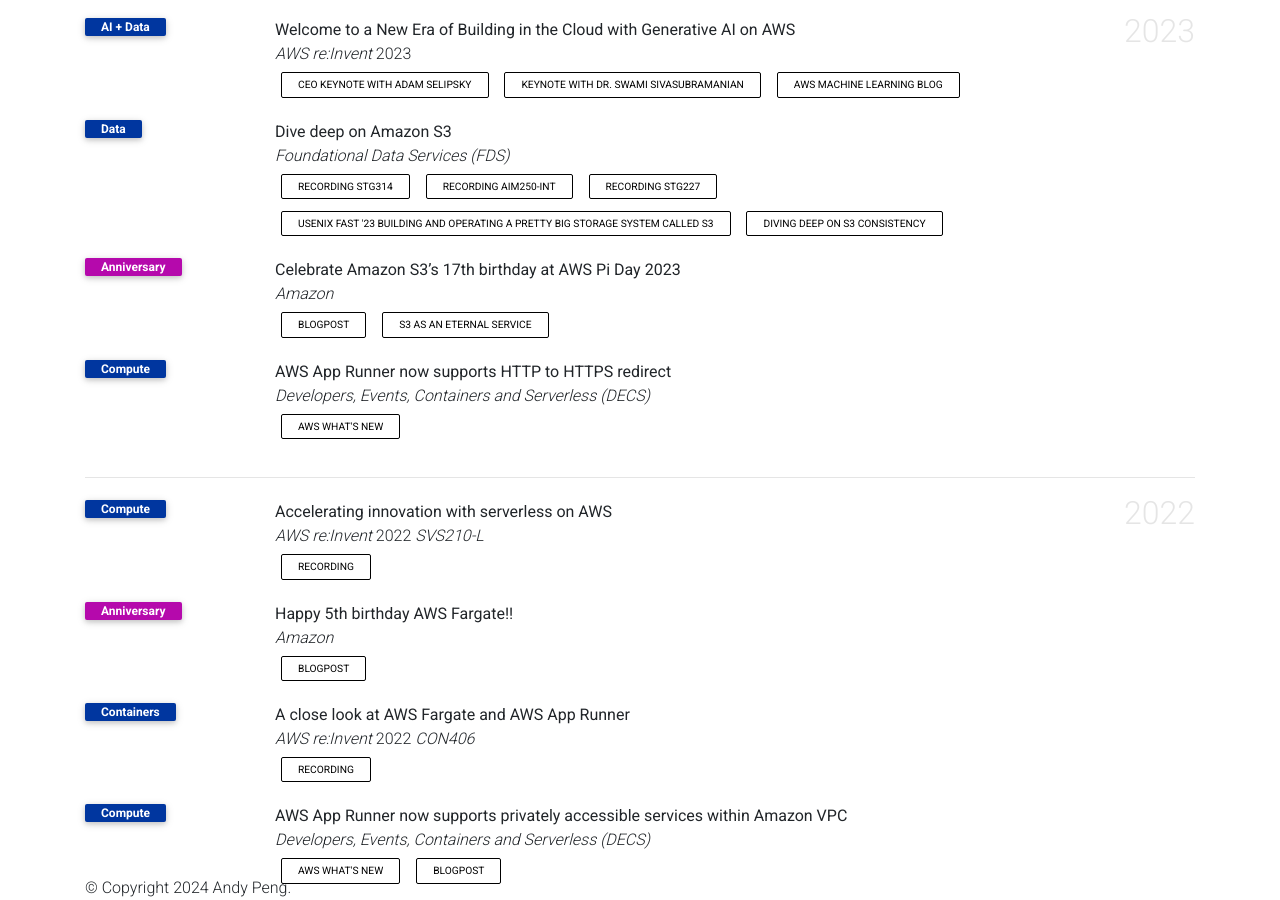
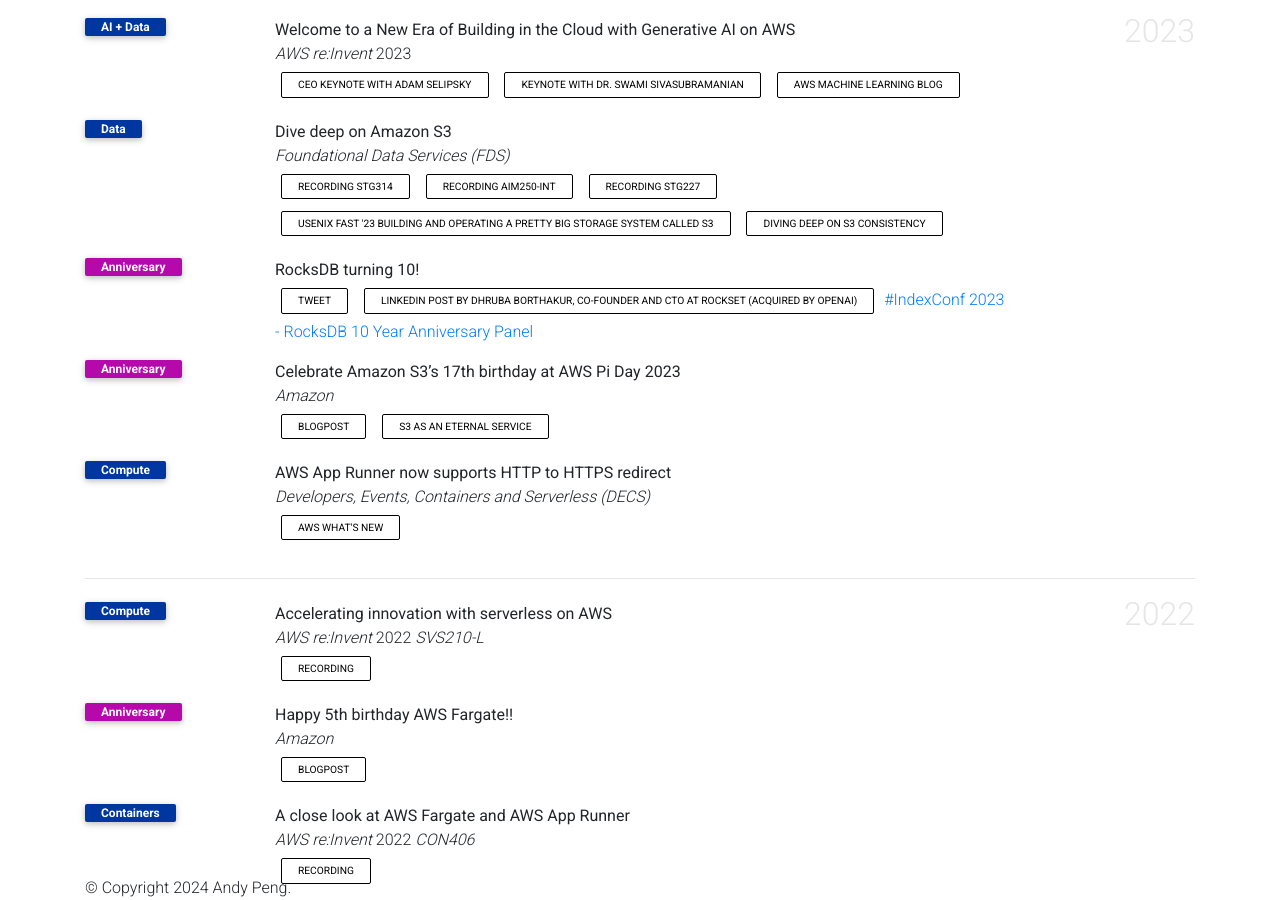
Before and after one commit to gfw001/gfw001.github.io, a Jekyll site: the page products.html, which Jekyll copies as it is, in a window 1280 px wide and 900 px high, scrolled down 1702 px. Built offline with Jekyll 4.4.1, drawn with Linux system fonts in a browser that asks for light colours; comment, search, counter and statistics services are not loaded; a style sheet for code colours, icons or effects is not loaded.

Commit message:
Update products.html

```diff
--- a/products.html
+++ b/products.html
@@ -371,6 +371,22 @@
             <div class="row">
                <div class="col-sm-2 abbrd"><abbrd class="badge">Anniversary</abbrd></div>
                <div id="mao2023agent" class="col-sm-8">
+                  <div class="title">RocksDB turning 10!</div>
+                  <div class="periodical"> <em></em> </div>
+                  <div class="links">
+                     <a href="https://x.com/RocksDB/status/1712534057454915712?s=20" class="btn btn-sm z-depth-0" role="button" rel="external nofollow noopener" target="_blank">Tweet</a>
+                     <a href="https://www.linkedin.com/posts/dhruba_i-am-excited-to-celebrate-rocksdbs-10-year-activity-7118298057670094849-EdcW?utm_source=share&utm_medium=member_desktop" class="btn btn-sm z-depth-0" role="button" rel="external nofollow noopener" target="_blank">Linkedin Post by Dhruba Borthakur, Co-founder and CTO at Rockset (acquired by OpenAI)</a>
+                     <a href="https://rockset.com/index-conf/session-video-archive#rocksdb" role="button" rel="external nofollow noopener" target="_blank">#IndexConf 2023 - RocksDB 10 Year Anniversary Panel</a>
+               </div>
+               <div class="badges">
+                  <span class="altmetric-embed" data-hide-no-mentions="true" data-hide-less-than="15" data-badge-type="2" data-badge-popover="right"></span> <span class="__dimensions_badge_embed__" data-pmid="" data-hide-zero-citations="true" data-style="small_rectangle" data-legend="hover-right" style="margin-bottom: 3px;"></span>
+               </div>
+            </div>
+         </li>
+         <li>
+            <div class="row">
+               <div class="col-sm-2 abbrd"><abbrd class="badge">Anniversary</abbrd></div>
+               <div id="mao2023agent" class="col-sm-8">
                   <div class="title">Celebrate Amazon S3’s 17th birthday at AWS Pi Day 2023</div>
                   <div class="periodical"> <em>Amazon</em> </div>
                   <div class="links">
```
